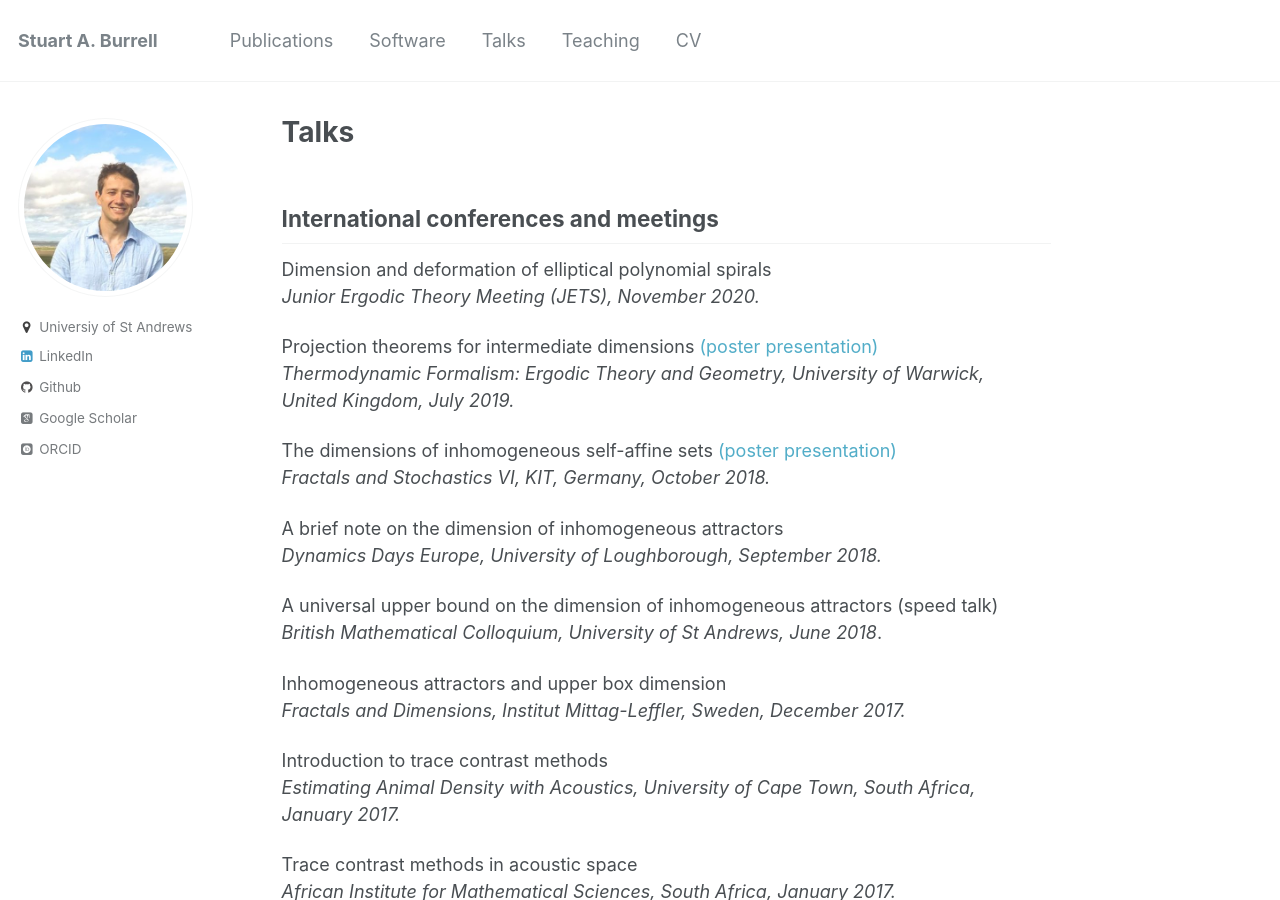
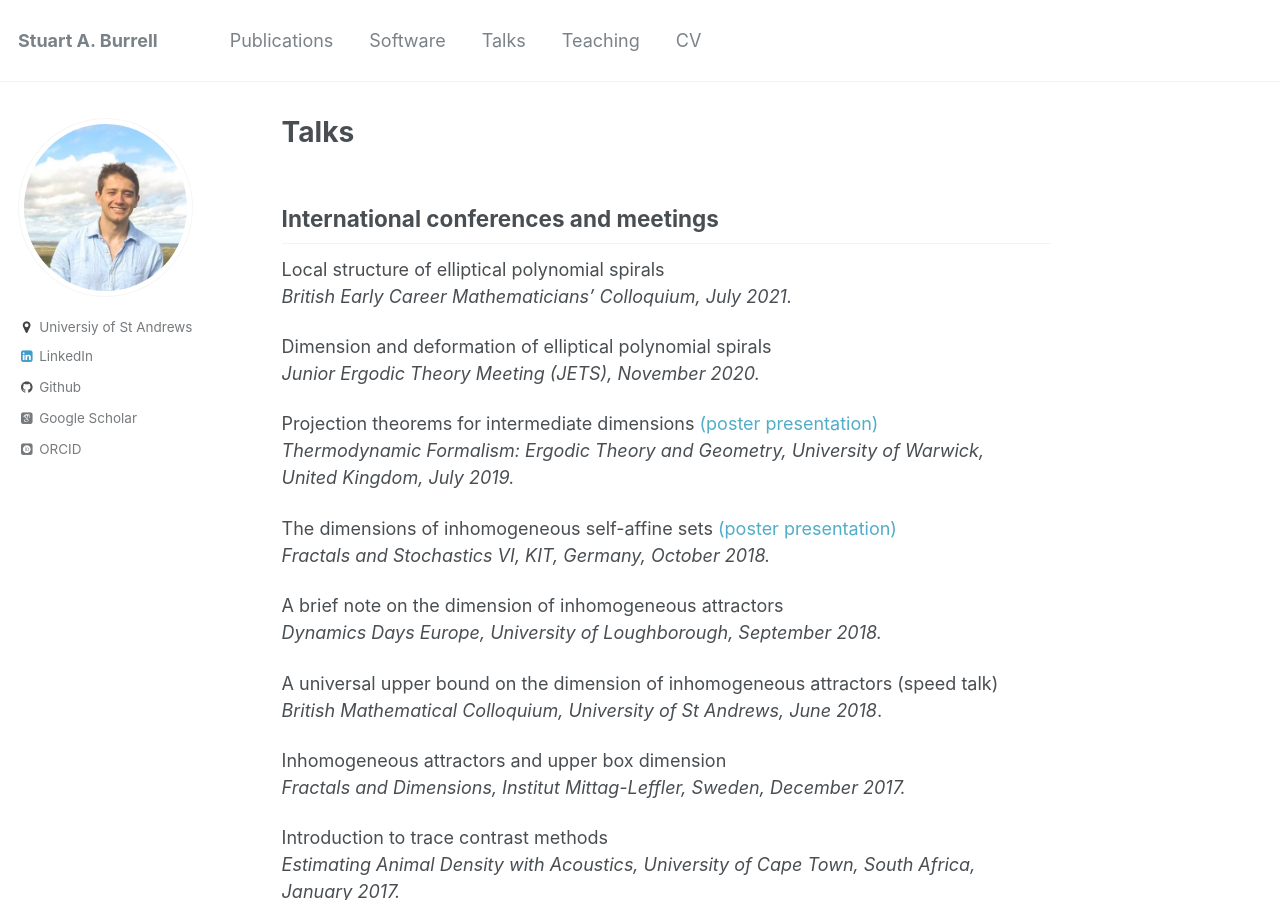
Before and after one commit to stuartburrell/stuartburrell.github.io, a Jekyll site: the page built from _pages/talks.md, in a window 1280 px wide and 900 px high. Built offline with Jekyll 4.4.1, drawn with Linux system fonts in a browser that asks for light colours; some web fonts are replaced.

Commit message:
Add bemc talk

```diff
--- a/_pages/talks.md
+++ b/_pages/talks.md
@@ -7,6 +7,9 @@ author_profile: true
 <!--[See a map of all the places I've given a talk!](https://stuartburrell.github.io/talkmap.html)-->
 
 ## International conferences and meetings
+Local structure of elliptical polynomial spirals
+*British Early Career Mathematicians’ Colloquium, July 2021.*
+
 Dimension and deformation of elliptical polynomial spirals
 *Junior Ergodic Theory Meeting (JETS), November 2020.*
 
```
